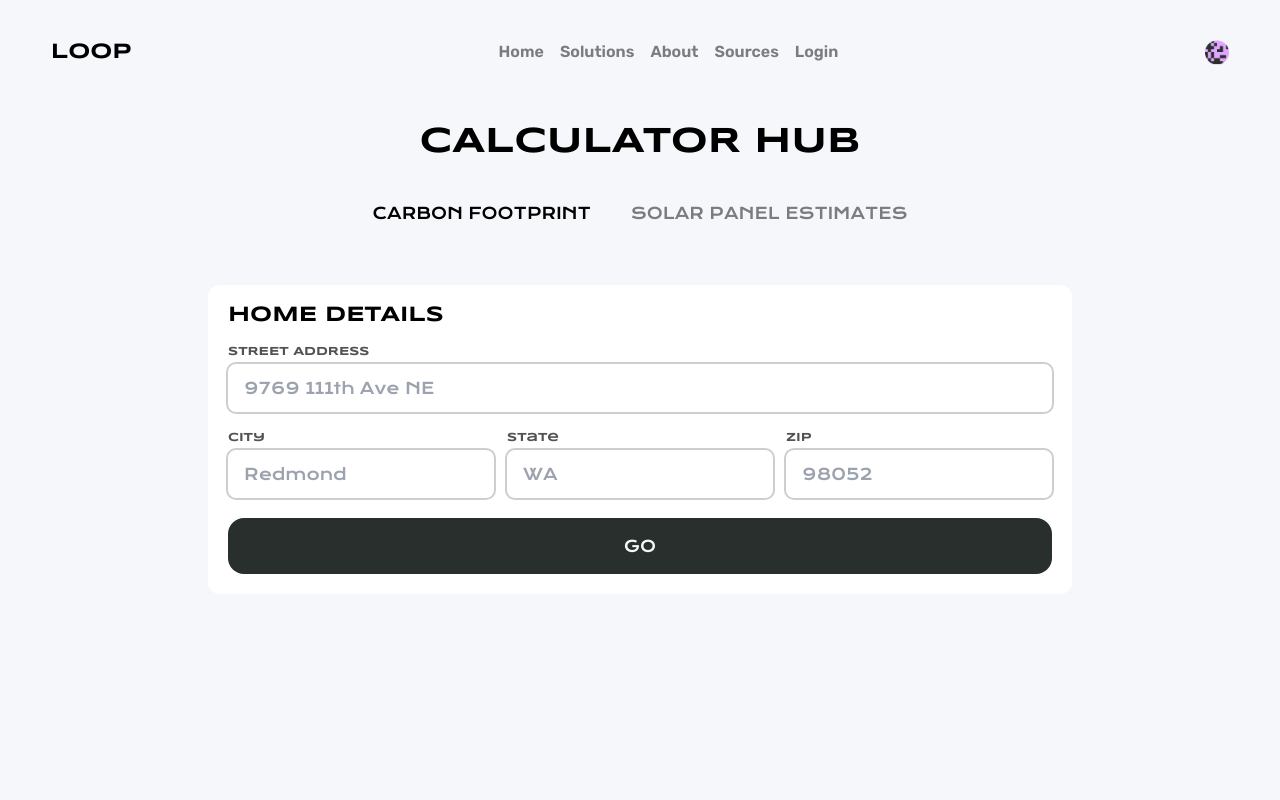
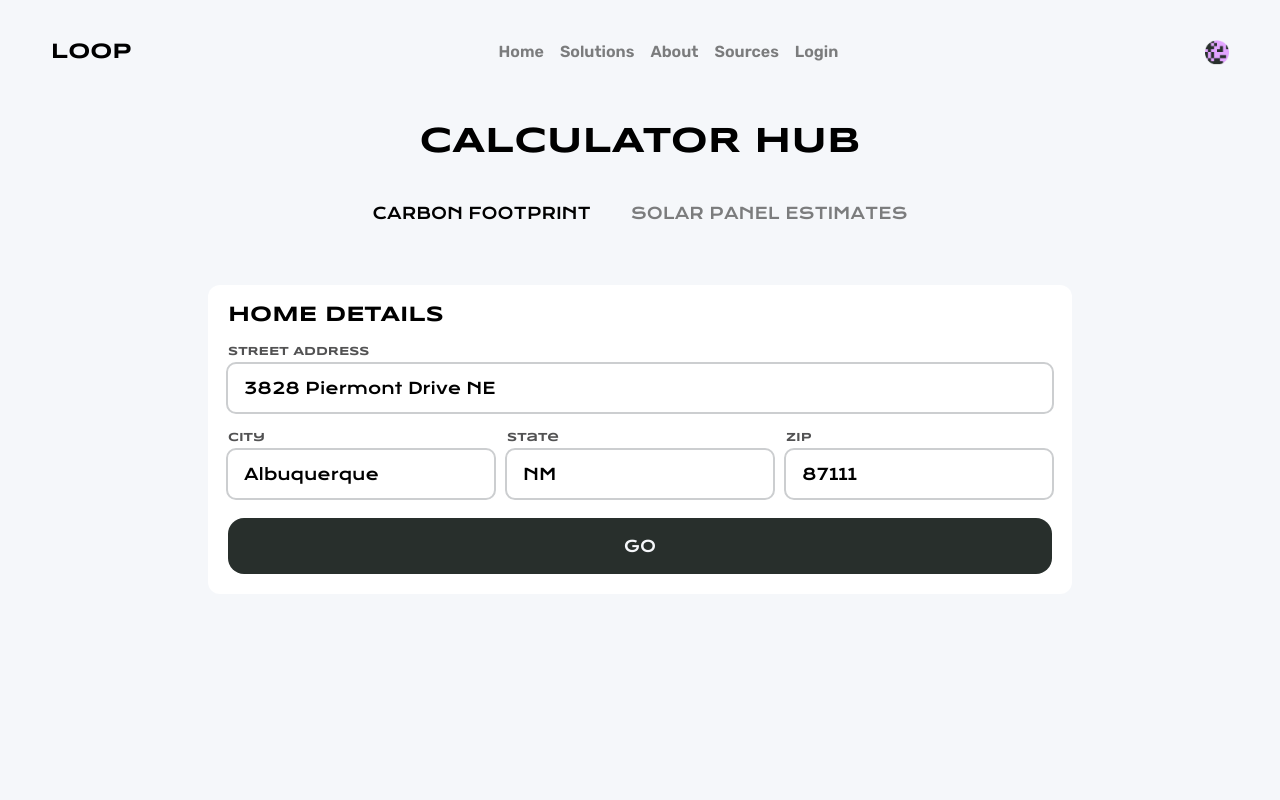
Before and after one commit to pranavkannepalli/loop, a Next.js app: page /calculators in a window 1280 px wide. Shown: the top 800 px of the page. Built offline with nearby package versions, Linux system fonts and the light colour scheme.

Commit message:
some minor changes

```diff
--- a/app/calculators/page.jsx
+++ b/app/calculators/page.jsx
@@ -1,14 +1,17 @@
 "use client";
 
-import { useState, useEffect } from "react";
+import { useState, useEffect, useContext } from "react";
 import TextInput from "../../components/TextInput";
 import Button from "../../components/Button";
+import LoopContext from "@/components/LoopContext";
 
 export default function Calculators() {
-	const [address, setAddress] = useState("");
-	const [state, setState] = useState("WA");
-	const [zip, setZip] = useState("");
-	const [city, setCity] = useState("");
+	const { address, state, zip, city } = useContext(LoopContext);
+
+	const [nAddress, setAddress] = useState(address);
+	const [nState, setState] = useState(state);
+	const [nZip, setZip] = useState(zip);
+	const [nCity, setCity] = useState(city);
 
 	const [screen, setScreen] = useState(0);
 
@@ -21,16 +24,16 @@ export default function Calculators() {
 		e.preventDefault();
 		setLoading(true);
 
-		console.log(address);
-		console.log(state);
-		console.log(zip);
-		console.log(city);
+		console.log(nAddress);
+		console.log(nState);
+		console.log(nZip);
+		console.log(nCity);
 		const response = await fetch("/api/houseData", {
 			method: "POST",
 			headers: {
 				"Content-type": "application/json",
 			},
-			body: JSON.stringify({ address: address, zip: zip, city: city, state: state }),
+			body: JSON.stringify({ address: nAddress, zip: nZip, city: nCity, state: nState }),
 		});
 		const d = await response.json();
 		if (response.status == 200) {
@@ -61,20 +64,20 @@ export default function Calculators() {
 						<h4>HOME DETAILS</h4>
 						<div className="flex flex-col gap-[6px]">
 							<div className="caption text-white-500">STREET ADDRESS</div>
-							<TextInput placeholder="9769 111th Ave NE" onChange={(e) => setAddress(e.target.value)} />
+							<TextInput placeholder="9769 111th Ave NE" value={nAddress} onChange={(e) => setAddress(e.target.value)} />
 						</div>
 						<div className="flex flex-row gap-[13px]">
 							<div className="flex flex-col gap-[6px]">
 								<div className="caption text-white-500">City</div>
-								<TextInput placeholder="Redmond" onChange={(e) => setCity(e.target.value)} />
+								<TextInput placeholder="Redmond" value={nCity} onChange={(e) => setCity(e.target.value)} />
 							</div>
 							<div className="flex flex-col gap-[6px]">
 								<div className="caption text-white-500">State</div>
-								<TextInput placeholder="WA" onChange={(e) => setState(e.target.value)} />
+								<TextInput placeholder="WA" value={nState} onChange={(e) => setState(e.target.value)} />
 							</div>
 							<div className="flex flex-col gap-[6px]">
 								<div className="caption text-white-500">Zip</div>
-								<TextInput placeholder="98052" onChange={(e) => setZip(e.target.value)} />
+								<TextInput placeholder="98052" value={nZip} onChange={(e) => setZip(e.target.value)} />
 							</div>
 						</div>
 						<Button disabled={loading} onClick={async (e) => await onSubmit(e)}>
@@ -88,7 +91,7 @@ export default function Calculators() {
 						data != null && screen == 1 && data["solar"] != null && <div className="flex-1">{data["solar"]["payback_period"]}</div> //TODO: add content here
 					}
 					{
-						data != null && ((screen == 0 && data["carbon_footprint"] == null) || (screen == 1 && data["solar"] == null)) && <div className="flex-1">Something went wrong</div> //TODO: add content here
+						error && <div className="flex-1">Something went wrong</div> //TODO: add content here
 					}
 				</div>
 			</section>
--- a/app/login/page.jsx
+++ b/app/login/page.jsx
@@ -10,8 +10,9 @@ import useRedirectFunction from "@/hooks/useRedirectFunction";
 export default function Login() {
 	const [password, setPassword] = useState("");
 	const [username, setUsername] = useState("");
-	const { redirect, loggedIn, setLoggedIn } = useContext(LoginContext);
-	const dashboard = useRedirectFunction(redirect);
+
+	const { loggedIn, setLoggedIn } = useContext(LoginContext);
+	const dashboard = useRedirectFunction("/register");
 
 	useEffect(() => {
 		if (loggedIn) dashboard();
@@ -41,12 +42,17 @@ export default function Login() {
 				<Button
 					onClick={(e) => {
 						setLoggedIn(username == "tsajudges@tsa.org" && password == "Passw0rd");
+						if (loggedIn) setScreen(screen + 1);
 					}}
 				>
 					Login
 				</Button>
 				<p>Username: tsajudges@tsa.org</p>
 				<p>Password: Passw0rd</p>
+				<p>
+					NOTE: This will trigger a registration flow as
+					<br /> if the user just registered. This is just for demonstration <br /> purposes and the judges do not have to fill anything out.
+				</p>
 			</div>
 		</main>
 	);
--- /dev/null
+++ b/app/register/page.jsx
@@ -0,0 +1,30 @@
+"use client";
+
+import Button from "@/components/Button";
+import Icon from "@/components/Icon";
+import TextInput from "@/components/TextInput";
+import { useContext, useEffect, useState } from "react";
+import LoginContext from "@/components/LoginContext";
+import useRedirectFunction from "@/hooks/useRedirectFunction";
+import LoopContext from "@/components/LoopContext";
+
+export default function Login() {
+	const [screen, setScreen] = useState(0);
+
+	const { city, state, address, zip, setCity, setState, setAddress, setZip } = useContext(LoopContext);
+	const { loggedIn, setLoggedIn } = useContext(LoginContext);
+	const dashboard = useRedirectFunction("/register");
+
+	useEffect(() => {
+		if (loggedIn) dashboard();
+	}, [screen, loggedIn, dashboard]);
+
+	return (
+		<main className="flex flex-col items-center justify-center w-full h-screen box-border p-[20px]">
+			<div className="flex flex-col gap-[20px]">
+				<h6>Set Up Your Profile</h6>
+				<h2>Register</h2>
+			</div>
+		</main>
+	);
+}
--- a/components/LoopContext/index.js
+++ b/components/LoopContext/index.js
@@ -9,7 +9,8 @@ const LoopContext = createContext(null);
 
 const states = ["NY", "TX", "WA"];
 
-let defaultWatchlist = [{
+let defaultWatchlist = [
+	{
 		alt: "A bathroom sink with a low-flow faucet and aerator.",
 		gov: 60,
 		utility: 30,
@@ -26,17 +27,8 @@ let defaultWatchlist = [{
 			},
 			{ data: 10000, units: "gal/yr", description: "Water savings" },
 		],
-            localProviders: [
-                "Home Depot",
-                "Lowe's",
-                "Ferguson",
-                "Local plumbing supply stores",
-            ],
-            type: [
-                "Low-Flow Faucets",
-                "Low-Flow Showerheads",
-                "Low-Flow Toilets",
-            ],
+		localProviders: ["Home Depot", "Lowe's", "Ferguson", "Local plumbing supply stores"],
+		type: ["Low-Flow Faucets", "Low-Flow Showerheads", "Low-Flow Toilets"],
 		description:
 			"Low-flow fixtures include faucets, showerheads, and toilets designed to use less water while maintaining performance. They can save water, reduce utility bills, and help preserve the environment.",
 		hometypes: ["Apartment", "Multi-family home", "Individual home"],
@@ -69,13 +61,11 @@ let defaultWatchlist = [{
 			},
 			{
 				header: "Remove the old fixture.",
-                    description:
-                        "Consult the manufacturer's instructions for specific removal steps",
+				description: "Consult the manufacturer's instructions for specific removal steps",
 			},
 			{
 				header: "Install the new low-flow fixture.",
-                    description:
-                        "Consult the manufacturer's instructions for specific installation steps",
+				description: "Consult the manufacturer's instructions for specific installation steps",
 			},
 			{
 				header: "Turn the water supply on",
@@ -111,8 +101,7 @@ let defaultWatchlist = [{
 				description: "household water usage reduction",
 			},
 		],
-            description:
-                "Installed in areas with high sunlight exposure such as rooftops and balconies, these silicon-based panels harness sunlight to produce electricity. ",
+		description: "Installed in areas with high sunlight exposure such as rooftops and balconies, these silicon-based panels harness sunlight to produce electricity. ",
 		hometypes: ["Multi-Family Home", "Individual Home"],
 		costGraph: [
 			[1985, 2500],
@@ -147,18 +136,15 @@ let defaultWatchlist = [{
 			},
 			{
 				header: "Install the greywater collection and storage system",
-                    description:
-                        "typically involving plumbing modifications and the installation of a storage tank.",
+				description: "typically involving plumbing modifications and the installation of a storage tank.",
 			},
 			{
 				header: "Install the filtration and treatment system",
-                    description:
-                        "which may include a pump, filters, and disinfection equipment.",
+				description: "which may include a pump, filters, and disinfection equipment.",
 			},
 			{
 				header: "Connect the treated greywater",
-                    description:
-                        "to the toilet or irrigation system as appropriate.",
+				description: "to the toilet or irrigation system as appropriate.",
 			},
 			{
 				header: "Test the system",
@@ -177,19 +163,12 @@ let defaultWatchlist = [{
 				label: "Federal tax credit",
 			},
 		],
-            localProviders: [
-                "Water Management Systems, Inc.",
-                "Eco Brooklyn",
-                "Green Water Solutions",
-            ],
-            types: [
-                "Basic gravity-fed systems",
-                "Pump-based systems with advanced filtration and treatment",
-                "Integrated greywater and rainwater harvesting systems",
-            ],
+		localProviders: ["Water Management Systems, Inc.", "Eco Brooklyn", "Green Water Solutions"],
+		types: ["Basic gravity-fed systems", "Pump-based systems with advanced filtration and treatment", "Integrated greywater and rainwater harvesting systems"],
 
 		type: "water",
-        },]
+	},
+];
 
 const LoopContextProvider = ({ children }) => {
 	const [userData, changeData] = useState({
@@ -204,7 +183,10 @@ const LoopContextProvider = ({ children }) => {
 
 	const [sort, changeSort] = useState("Sort");
 
-
+	const [address, setAddress] = useState("3828 Piermont Drive NE");
+	const [city, setCity] = useState("Albuquerque");
+	const [state, setState] = useState("NM");
+	const [zip, setZip] = useState("87111");
 
 	const [filterStates, changeFilterStates] = useState({
 		water: false,
@@ -217,24 +199,26 @@ const LoopContextProvider = ({ children }) => {
 	const [watchlist, changeWatchlist] = useState(defaultWatchlist);
 
 	useEffect(() => {
-		changeData(JSON.parse(localStorage.getItem("user")) || {
+		changeData(
+			JSON.parse(localStorage.getItem("user")) || {
 				state: states[0],
 				hometype: "Apartment",
 				low: 0,
 				high: 100000,
 				priorities: ["Cutting Down on Bills", "Lowering my Footprint", "Becoming Self-Sufficient"],
 				rebates: { government: false, utility: false },
-		});
+			}
+		);
 		changeWatchlist(JSON.parse(localStorage.getItem("watchlist")) || []);
-	}, [])
+	}, []);
 
 	useEffect(() => {
 		localStorage.setItem("user", JSON.stringify(userData));
-	}, [userData])
+	}, [userData]);
 
 	useEffect(() => {
 		localStorage.setItem("watchlist", JSON.stringify(watchlist));
-	}, [watchlist])
+	}, [watchlist]);
 
 	const addItem = (itemName) => {
 		let item = inProgress[itemName] ?? { stage: 0 };
@@ -262,7 +246,7 @@ const LoopContextProvider = ({ children }) => {
 		let item = watchlist.slice();
 		let statefulSteps = solution.steps.map((step) => ({ ...step, isCompleted: false }));
 		solution.steps = statefulSteps;
-		item.push({...solution});
+		item.push({ ...solution });
 		changeWatchlist([...item]);
 	};
 
@@ -275,10 +259,10 @@ const LoopContextProvider = ({ children }) => {
 	const inWatchlist = (solution) => {
 		let index = -1;
 		watchlist.forEach((val, i) => {
-			if(val.title === solution?.title) {
+			if (val.title === solution?.title) {
 				index = i;
-			};
-		})
+			}
+		});
 		return index != -1;
 	};
 
@@ -345,7 +329,6 @@ const LoopContextProvider = ({ children }) => {
 			n = n.filter((item) => item.title.toLowerCase().includes(query.toLowerCase()) && item.price <= userData.high && item.price >= userData.low);
 		}
 
-
 		if (!nosort) {
 			if (sort == "Raw Price") {
 				n = n.sort((item1, item2) => item1.price - item2.price);
@@ -373,6 +356,14 @@ const LoopContextProvider = ({ children }) => {
 		query,
 		sort,
 		watchlist,
+		address,
+		city,
+		state,
+		zip,
+		setAddress,
+		setCity,
+		setState,
+		setZip,
 		setStep,
 		inWatchlist,
 		removeWatchlist,
```
Lines whose indentation alone changed are shown as unchanged.
